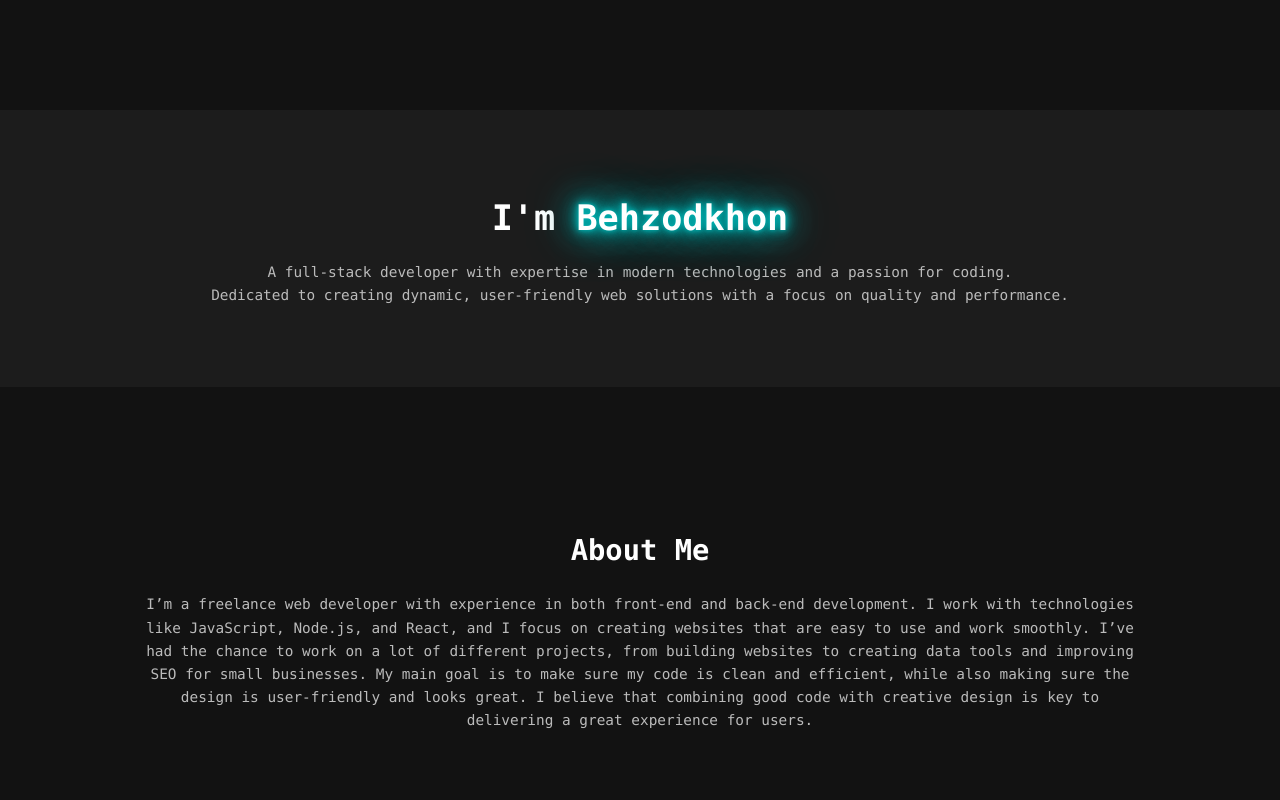
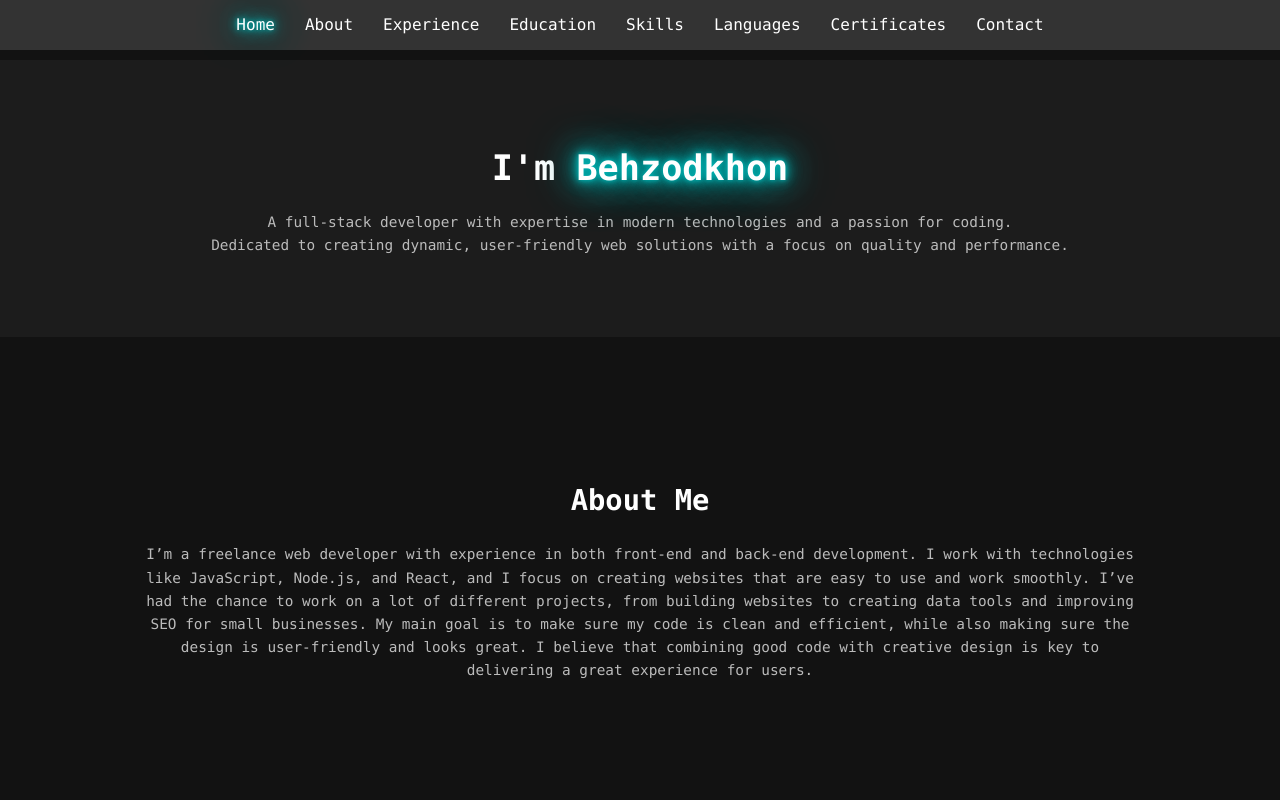
Before and after one commit to BladeJoe/XBM, a plain HTML site: page index.html in a window 1280 px wide. Shown: the top 800 px of the page. Drawn offline with nearby package versions, Linux system fonts and the light colour scheme.

Commit message:
new sleek design

```diff
--- a/index.html
+++ b/index.html
@@ -7,48 +7,81 @@
     <meta name="description" content="Professional portfolio of Behzodkhon Khamdamov">
     <title>Behzodkhon Khamdamov - Portfolio</title>
     <link href="https://fonts.googleapis.com/css2?family=Open+Sans:wght@400;600&display=swap" rel="stylesheet">
-    <link rel="stylesheet" href="style.css">
-    <link rel="icon" href="favicon.ico">
+    <link rel="stylesheet" href="./style.css">
+    <link rel="icon" href="./favicon.ico">
     <link rel="stylesheet" href="https://cdn.jsdelivr.net/npm/aos@2.3.4/dist/aos.css">
     <script defer src="https://cdnjs.cloudflare.com/ajax/libs/aos/2.3.4/aos.js"></script>
-
     <script>
         document.addEventListener("DOMContentLoaded", function () {
             const hamburger = document.getElementById('hamburger');
             const navLinks = document.getElementById('navLinks');
+            const sections = document.querySelectorAll('section');
+            const navItems = document.querySelectorAll('.nav-links li a');
 
+            // Toggle hamburger menu
             hamburger.addEventListener('click', function () {
                 navLinks.classList.toggle('active');
                 hamburger.classList.toggle('active');
             });
 
+            // AOS initialization
             AOS.init({
                 once: false,
                 startEvent: 'DOMContentLoaded',
                 easing: 'ease-in-out',
             });
+
+            // Add active class based on scroll position
+            const makeNavActive = () => {
+                let scrollY = window.scrollY;
+
+                sections.forEach((section) => {
+                    const sectionTop = section.offsetTop - 100; // Adjust for header height
+                    const sectionHeight = section.offsetHeight;
+                    const sectionId = section.getAttribute('id');
+
+                    if (scrollY >= sectionTop && scrollY < sectionTop + sectionHeight) {
+                        navItems.forEach((item) => {
+                            item.classList.remove('active');
+                            item.removeAttribute('onclick'); // Make other links clickable
+                        });
+                        const activeLink = document.querySelector(`.nav-links li a[href="#${sectionId}"]`);
+                        activeLink.classList.add('active');
+                        activeLink.setAttribute('onclick', 'return false'); // Make the active link unclickable
+                    }
+                });
+            };
+
+            // Call on scroll and page load
+            window.addEventListener('scroll', makeNavActive);
+            makeNavActive();
         });
     </script>
+
 </head>
 
 <body>
     <!-- Navigation -->
     <header>
-        <div class="hamburger active" id="hamburger">
+        <div class="hamburger" id="hamburger">
             <div></div>
             <div></div>
             <div></div>
         </div>
         <nav>
             <ul class="nav-links" id="navLinks">
-                <li><a href="#home">Home</a></li>
-                <li><a href="#about">About</a></li>
-                <li><a href="#services">Services</a></li>
-                <li><a href="#projects">Projects</a></li>
-                <li><a href="#contact">Contact</a></li>
+                <li><a href="#home">Home</a></li> <!-- Links to #home section -->
+                <li><a href="#about">About</a></li> <!-- Links to #about section -->
+                <li><a href="#experience">Experience</a></li> <!-- Links to #experience section -->
+                <li><a href="#education">Education</a></li> <!-- Links to #education section -->
+                <li><a href="#skills">Skills</a></li> <!-- Links to #skills section -->
+                <li><a href="#languages">Languages</a></li> <!-- Links to #languages section -->
+                <li><a href="#certificates">Certificates</a></li> <!-- Links to #certificates section -->
+                <li><a href="#contact">Contact</a></li> <!-- Links to #contact section -->
             </ul>
         </nav>
     </header>
+
 
     <!-- Home Section -->
     <section id="home" class="home fade-in" data-aos="fade-up" data-aos-duration="500" data-aos-once="false">
--- a/style.css
+++ b/style.css
@@ -16,26 +16,23 @@ body {
   user-select: none;
 }
 
-/* General Navbar Styles */
 header {
-    position: relative;
+    position: fixed; /* Keeps the header fixed at the top */
+    top: 0; /* Aligns it to the top of the viewport */
+    left: 0; /* Ensures it spans from the left edge */
+    width: 100%; /* Stretches across the full width of the page */
     padding: 10px 20px; /* Reduced padding for header */
-    background-color: #333;
-    color: white;
+    background-color: #333; /* Dark background */
+    color: white; /* White text */
     display: flex;
     justify-content: space-around;
     gap: 10px;
     align-items: center;
     height: 50px; /* Fixed header height for desktop */
-    transform: translateY(-100%); /* Initially hidden off-screen */
-    transition: transform 0.4s ease-in-out; /* Slide effect */
+    transition: all 0.4s ease-in-out; /* Slide effect */
+    z-index: 1000; /* Ensures it's above other elements */
 }
 
-/* When active class is added, header slides down */
-header.active {
-    transform: translateY(0); /* Slide into place */
-
-}
 
 a{
     text-decoration-style: none;
@@ -52,12 +49,27 @@ a:hover{
         0 0 40px #009999,  /* Stronger cyan */
         0 0 50px #009999;  /* Intense neon cyan glow */
 }
+
+.active{
+     color: #ffffff !important; /* White text */
+    text-shadow:
+        0 0 4px #00b3b3,   /* Subtle cyan glow */
+        0 0 10px #00b3b3,  /* Cyan glow */
+        0 0 15px #00b3b3,  /* Stronger cyan glow */
+        0 0 30px #009999,  /* Deeper cyan glow */
+        0 0 40px #009999,  /* Stronger cyan */
+        0 0 50px #009999;  /* Intense neon cyan */
+}
 .nav-links {
     display: flex;
     justify-content: center;
     list-style-type: none;
     margin: 0;
     padding: 0;
+}
+.nav-links.active {
+    transform: translateY(0); /* Slide into place */
+
 }
 
 .nav-links li {
```
Also changed, not shown: 1 other file.
